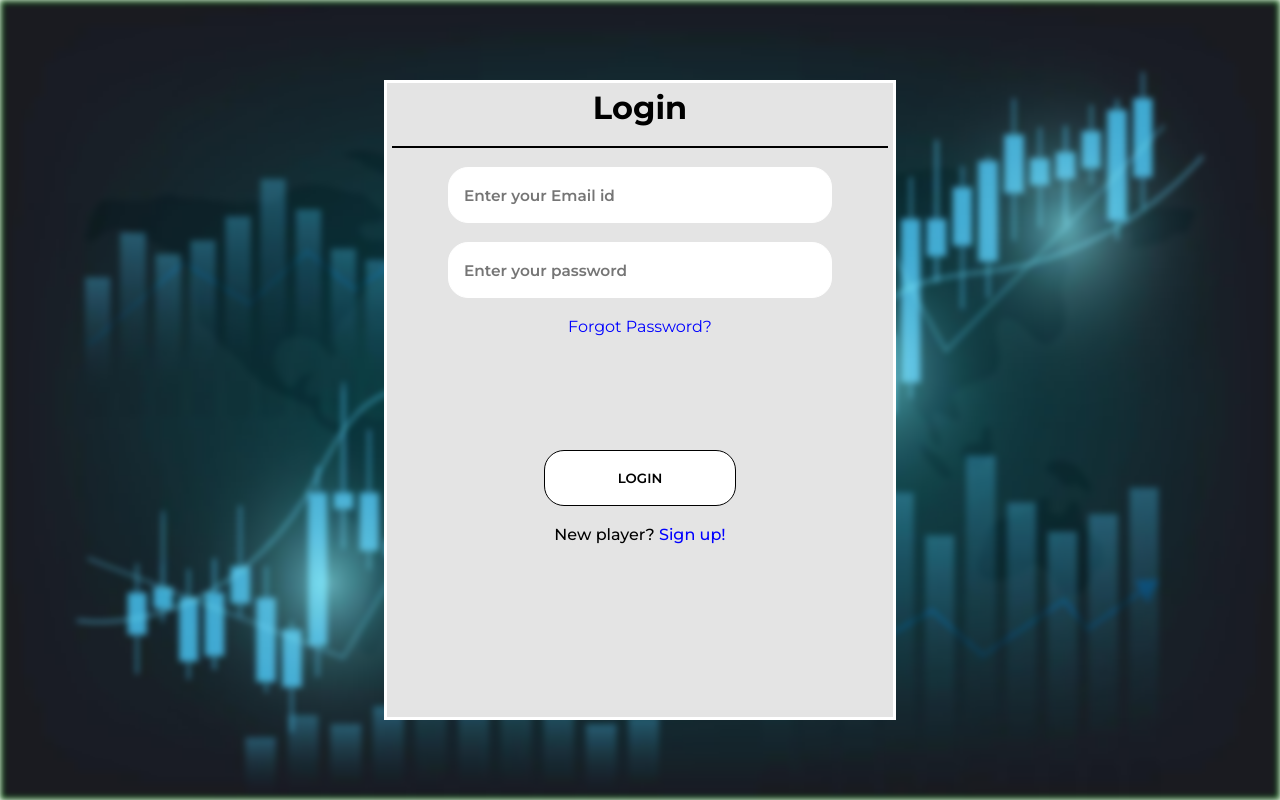
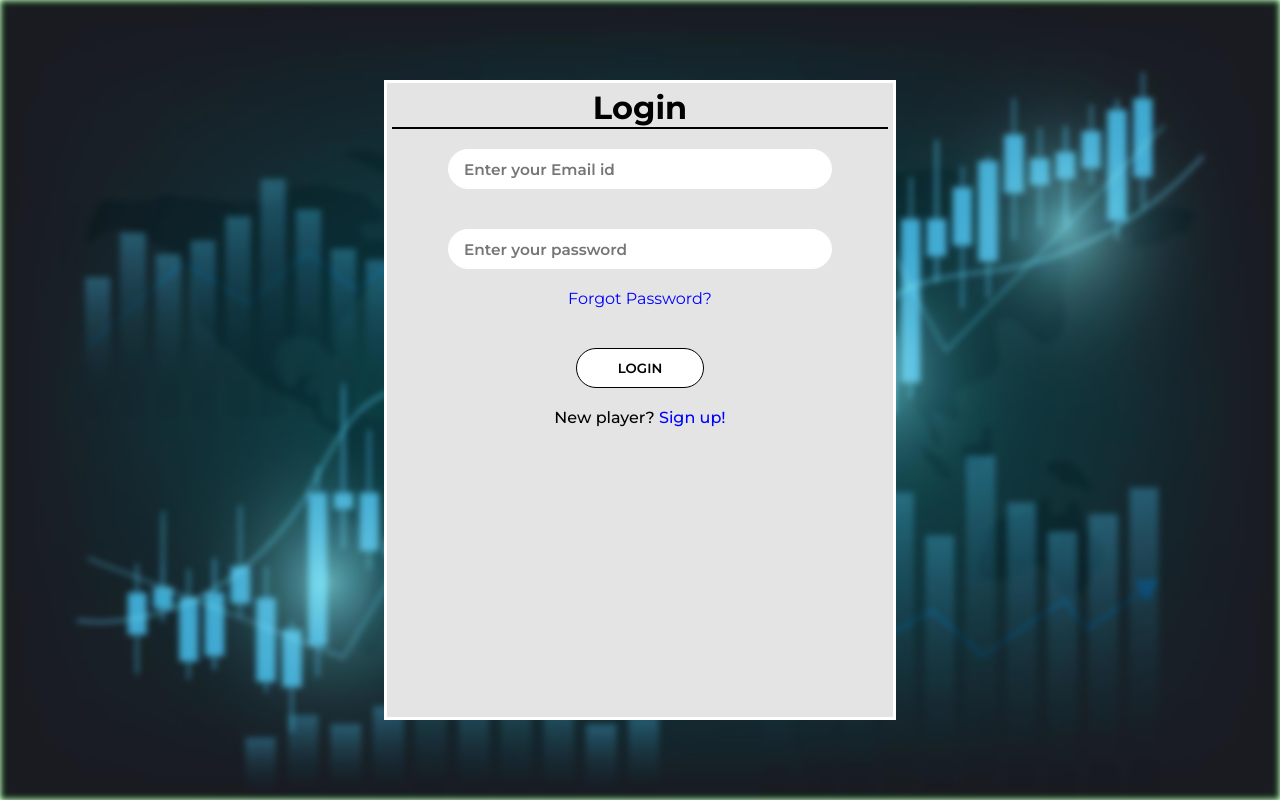
Before and after one commit to salunkheshubham263-commits/Stock-Exchange-Game, a Flask app: page /form in a window 1280 px wide. Run offline with Flask 3, Linux system fonts and the light colour scheme.

Commit message:
UI Enhance

```diff
--- a/app.py
+++ b/app.py
@@ -28,6 +28,10 @@ def intro():
 @app.route("/loading")
 def loading():
     return render_template("loading_page.html")
+
+@app.route("/privacy")
+def privacy():
+    return render_template("PrivacyPolicy.html")
 
 @app.route("/form")
 def form():
@@ -245,10 +249,6 @@ def delete_account():
 def help():
     return render_template("help.html")
 
-@app.route("/privacy")
-def privacy():
-    return render_template("privacyPolicy.html")
-
 # -------------------- MAIN --------------------
 if __name__ == '__main__':
     app.run(host="0.0.0.0", port=5000, debug=True, use_reloader=False)
--- a/static/css/global_style.css
+++ b/static/css/global_style.css
@@ -1,9 +1,16 @@
+*,
+*::before,
+*::after {
+    box-sizing: border-box;
+    margin: 0;
+    padding: 0;
+}
 
 *{
     padding: 0;
     margin: 0;
     box-sizing: border-box;
-    font-family: 'montserrat';
+    font-family: 'montserrat', "Segoe UI", "Roboto", "Ubuntu", "Helvetica", Arial, sans-serif;
     color: white;
 }
 
@@ -200,7 +209,7 @@ body.form_page .form form{
 }
 body.form_page .form form .name1{
     width: 30vw;
-    height: 7vh;
+    height: 5vh;
     border-radius: 20px;
     background-color: white;
     border: 1.5px solid white;
@@ -208,19 +217,22 @@ body.form_page .form form .name1{
     color: black;
     font-weight: 550;
     font-size: 1.2vw;
+    margin: 20px;
 }
 body.form_page .form form .name1:active{
     border: 0.5px solid black;
 }
 body.form_page .form form .login_button{
-    width: 15vw;
-    height: 7vh;
-    border-radius: 20px;
+    width: 10vw;
+    height: 5vh;
+    border-radius: 25px;
     background-color: white;
     color: black;
     font-weight: 600;
     border: 1.5px solid black;
     transition: ease 0.5s;
+    margin-top: 5vh;
+    margin-bottom: 20px;
 }
 body.form_page .form form .login_button:hover{
     background-color: green;
--- a/templates/PrivacyPolicy.html
+++ b/templates/PrivacyPolicy.html
@@ -20,11 +20,11 @@
   <body class="privacyPolicy">
     <div class="main">
       <h1 align="center" style="font-size: 4vw;">PRIVACY POLICY</h1>
-      <br /><br />
+
       <ul style="padding-left: 40px">
         <li>
           <h2>Introduction : -</h2>
-          <br />
+
           <p>Welcome to Stock Exchange Game. We value your privacy and are committed to protecting
             your personal information.<br>This Privacy Policy explains what data we collect, how we use it, and your rights.
           </p>
--- a/templates/form.html
+++ b/templates/form.html
@@ -19,9 +19,9 @@
   <body class="form_page">
     <div class="form" id="login_form" style="z-index: 99; display: block">
       <h1 align="center" style="color: black">Login</h1>
-      <br />
+
       <hr style="border: 0.5px solid black" />
-      <br />
+
       <form action="/login" method="post">
         <input
           class="name1"
@@ -30,7 +30,7 @@
           name="email"
           placeholder="Enter your Email id"
           required
-        /><br />
+        />
         <input
           class="name1"
           id="pass1"
@@ -38,17 +38,17 @@
           name="password"
           placeholder="Enter your password"
           required
-        /><br />
+        />
         <a class="forgot_password" style="color: blue; cursor: pointer"
           >Forgot Password?</a
-        ><br /><br /><br /><br /><br /><br />
+        >
         <input
           type="submit"
           id="u_login"
           name="login"
           value="LOGIN"
           class="login_button"
-        /><br />
+        />
         <p style="color: black; font-weight: 500">
           New player?
           <a class="sign_up" style="color: blue; cursor: pointer">Sign up!</a>
@@ -61,9 +61,9 @@
       style="z-index: 98; display: none"
     >
       <h1 align="center" style="color: black">Forgot Password</h1>
-      <br />
+
       <hr style="border: 0.5px solid black" />
-      <br />
+
       <form action="/forgetPassword" method="post">
         <input
           class="name1"
@@ -75,14 +75,14 @@
         <p style="color: black; font-weight: 500; font-size: 0.9vw">
           We will send you a password through a email
         </p>
-        <br />
+
         <input
           type="submit"
           name="Pass"
           value="Get Password"
           class="login_button"
           id="get_pass"
-        /><br />
+        />
         <input
           type="submit"
           name="back"
@@ -98,9 +98,9 @@
       style="z-index: 97; overflow: auto; display: none"
     >
       <h1 align="center" style="color: black">Sign UP.</h1>
-      <br />
+
       <hr style="border: 0.5px solid black" />
-      <br />
+
       <form action="/signUp" method="post">
         <input
           class="name1"
@@ -109,7 +109,7 @@
           name="first_name"
           placeholder="Enter your First Name"
           required
-        /><br />
+        />
         <input
           class="name1"
           type="text"
@@ -117,7 +117,7 @@
           name="last_name"
           placeholder="Enter your Last Name"
           required
-        /><br />
+        />
         <input
           class="name1"
           type="text"
@@ -129,7 +129,7 @@
         <p style="color: black; font-weight: 500; font-size: 0.9vw">
           note:- Username should be unique and not your real name.
         </p>
-        <br />
+
         <input
           class="name1"
           type="email"
@@ -137,7 +137,7 @@
           name="email"
           placeholder="Enter your Email id"
           required
-        /><br />
+        />
         <input
           class="name1"
           type="password"
@@ -145,7 +145,7 @@
           name="password"
           placeholder="Create a Strong Password"
           required
-        /><br />
+        />
         <div>
           <input
             type="submit"
--- a/templates/loading_page.html
+++ b/templates/loading_page.html
@@ -21,7 +21,7 @@
             <button class="start">START</button>
             <div class="loading_line">
                 <div class="internal_loading_line"></div>
-            </div><br>
+            </div>
             <a href="{{ url_for('privacy') }}" class="privacy">Privacy Policy</a>
         </div>
     </div>
```
Also changed, not shown: other parts of static/css/global_style.css (+19 -10 lines), templates/Account.html (+25 -25 lines), templates/home_page.html (+4 -4 lines), utils/calculation.py (deleted, +0 -8 lines).
